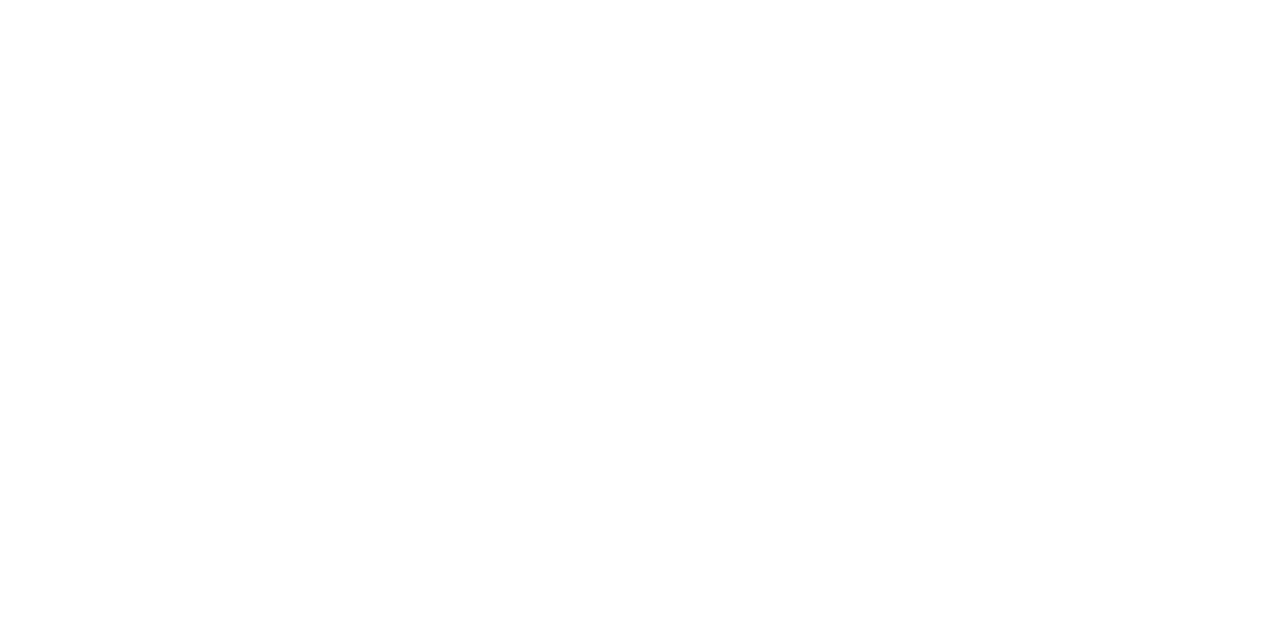
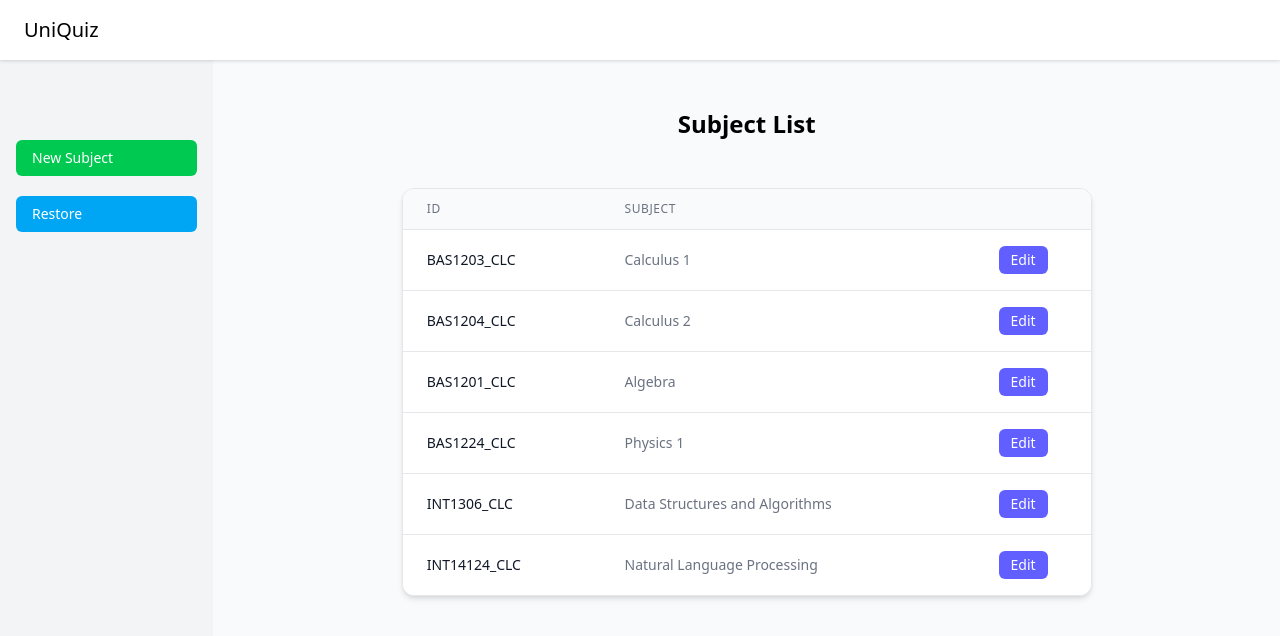
Before and after one commit to kodomotachi/UniQuiz, a React (Vite) app: page /teacher-dashboard/adjust-subject-list in a window 1280 px wide. Before the commit this address had no page. Shown: the top 636 px of the page. Built offline with nearby package versions, Linux system fonts and the light colour scheme.

Commit message:
complete "adjust subject list"

```diff
--- a/src/App.jsx
+++ b/src/App.jsx
@@ -1,33 +1,52 @@
-import React from 'react'
+import React from "react";
 import { BrowserRouter, Routes, Route } from "react-router-dom";
-import SignIn from './pages/SignIn';
-import SignUp from './pages/SignUp';
-import './index.css'
-import TeacherDashboard from './pages/TeacherDashboard';
-import AdjustSubjectList from './pages/Teacher/AdjustSubjectList';
-import AdjustStudentList from './pages/Teacher/AdjustStudentList';
-import AdjustTeacherList from './pages/Teacher/AdjustTeacherList';
-import AdjustQuestionList from './pages/Teacher/AdjustQuestionList';
-import PrepareExamination from './pages/Teacher/PrepareExamination';
-import TeacherDashboardButton from './pages/TeacherDashboardButton';
-import CheckTable from './CheckTable';
+import SignIn from "./pages/SignIn";
+import SignUp from "./pages/SignUp";
+import "./index.css";
+import TeacherDashboard from "./pages/TeacherDashboard";
+import AdjustSubjectList from "./pages/Teacher/AdjustSubjectList";
+import AdjustStudentList from "./pages/Teacher/AdjustStudentList";
+import AdjustTeacherList from "./pages/Teacher/AdjustTeacherList";
+import AdjustQuestionList from "./pages/Teacher/AdjustQuestionList";
+import PrepareExamination from "./pages/Teacher/PrepareExamination";
+import TeacherDashboardButton from "./pages/TeacherDashboardButton";
+import CheckTable from "./CheckTable";
 
-function App() {  return (
+function App() {
+   return (
       <BrowserRouter>
+         {" "}
          <Routes>
-        <Route path="/" element={<TeacherDashboard />}>
+            <Route path="/teacher-dashboard" element={<TeacherDashboard />}>
                <Route index element={<TeacherDashboardButton />} />
-          <Route path="adjust-subject-list" element={<AdjustSubjectList />} />
-          <Route path="adjust-student-list" element={<AdjustStudentList />} />
-          <Route path="adjust-teacher-list" element={<AdjustTeacherList />} />
-          <Route path="adjust-question-list" element={<AdjustQuestionList />} />
-          <Route path="prepare-examination" element={<PrepareExamination />} />
+               <Route
+                  path="adjust-subject-list"
+                  element={<AdjustSubjectList />}
+               />
+               <Route
+                  path="adjust-student-list"
+                  element={<AdjustStudentList />}
+               />
+               <Route
+                  path="adjust-teacher-list"
+                  element={<AdjustTeacherList />}
+               />
+               <Route
+                  path="adjust-question-list"
+                  element={<AdjustQuestionList />}
+               />
+               <Route
+                  path="prepare-examination"
+                  element={<PrepareExamination />}
+               />
             </Route>
+            <Route path="/" element={<SignIn />} />
             <Route path="/signin" element={<SignIn />} />
             <Route path="/signup" element={<SignUp />} />
-        <Route path="/check-table" element={<CheckTable />} />      </Routes>
+            <Route path="/check-table" element={<CheckTable />} />
+         </Routes>
       </BrowserRouter>
    );
 }
 
-export default App
+export default App;
--- a/src/components/NavBar/NavBar.jsx
+++ b/src/components/NavBar/NavBar.jsx
@@ -1,12 +1,17 @@
 // components/Navbar.jsx
 // import { useState } from 'react';
-import { Menu, X } from 'lucide-react';
-import '../../index.css';
+import { Menu, X } from "lucide-react";
+import "../../index.css";
+import { Link } from "react-router-dom";
 
 export default function NavBar() {
-  return (
-    <div className="bg-white flex items-center justify-between px-6 py-2 drop-shadow">
-      <h2 className="text-xl font-medium text-black py-2">UniQuiz</h2>
-    </div>
-  );
+   return (
+      <div className="bg-white flex items-center justify-between px-6 py-2 drop-shadow">
+         <Link to="/">
+            <h2 className="text-xl font-medium text-black py-2 cursor-pointer">
+               UniQuiz
+            </h2>
+         </Link>
+      </div>
+   );
 }
--- a/src/pages/Teacher/AdjustSubjectList.jsx
+++ b/src/pages/Teacher/AdjustSubjectList.jsx
@@ -31,12 +31,23 @@
 export default function AdjustSubjectList() {
    useEffect(() => {
       document.title = "check";
-   }, []);
-   return (
+   }, []);   return (
       <>
-         <div className="overflow-x-auto p-4 flex flex-col items-center min-h-screen bg-gray-50">
-            <h2 className="text-2xl font-semibold mb-12 mt-8">Subject List</h2>
-            <div className="w-1/2 border border-gray-200 overflow-hidden rounded-xl shadow-md bg-white hover:shadow-lg transition-shadow duration-300">
+         <div className="flex min-h-screen">
+            {/* Left Sidebar */}
+            <div className="w-1/6 bg-gray-100 shadow-md px-4 py-20">
+               <button className="bg-green-500 hover:bg-green-600 text-white py-2 px-4 mb-5 rounded-md text-sm transition duration-300 flex items-center w-full">
+                  New Subject
+               </button>
+               <button className="bg-sky-500 hover:bg-sky-600 text-white py-2 px-4 mb-5 rounded-md text-sm transition duration-300 flex items-center w-full">
+                  Restore
+               </button>
+            </div>
+
+            {/* Main Content */}
+            <div className="flex-1 overflow-x-auto p-4 flex flex-col items-center bg-gray-50">
+               <h2 className="text-2xl font-semibold mb-12 mt-8">Subject List</h2>
+               <div className="w-2/3 border border-gray-200 overflow-hidden rounded-xl shadow-md bg-white hover:shadow-lg transition-shadow duration-300">
                <table className="min-w-full divide-y divide-gray-200">
                   {/* {" "} */}{" "}
                   <thead className="bg-gray-50">
@@ -64,11 +75,11 @@
                               <button className="bg-indigo-500 hover:bg-indigo-600 text-white py-1 px-3 rounded-md text-sm transition duration-300">
                                  Edit
                               </button>
-                           </td>
-                        </tr>
+                           </td>                        </tr>
                      ))}
                   </tbody>
                </table>
+            </div>
             </div>
          </div>
       </>
--- a/src/pages/TeacherDashboard.jsx
+++ b/src/pages/TeacherDashboard.jsx
@@ -10,7 +10,9 @@
 	return (
 		<>
 			<NavBar />
-			<Outlet />
+			<div className="min-h-[calc(100vh-64px)]">
+				<Outlet />
+			</div>
 		</>
 	);
 }
```
Lines whose indentation alone changed are shown as unchanged.
